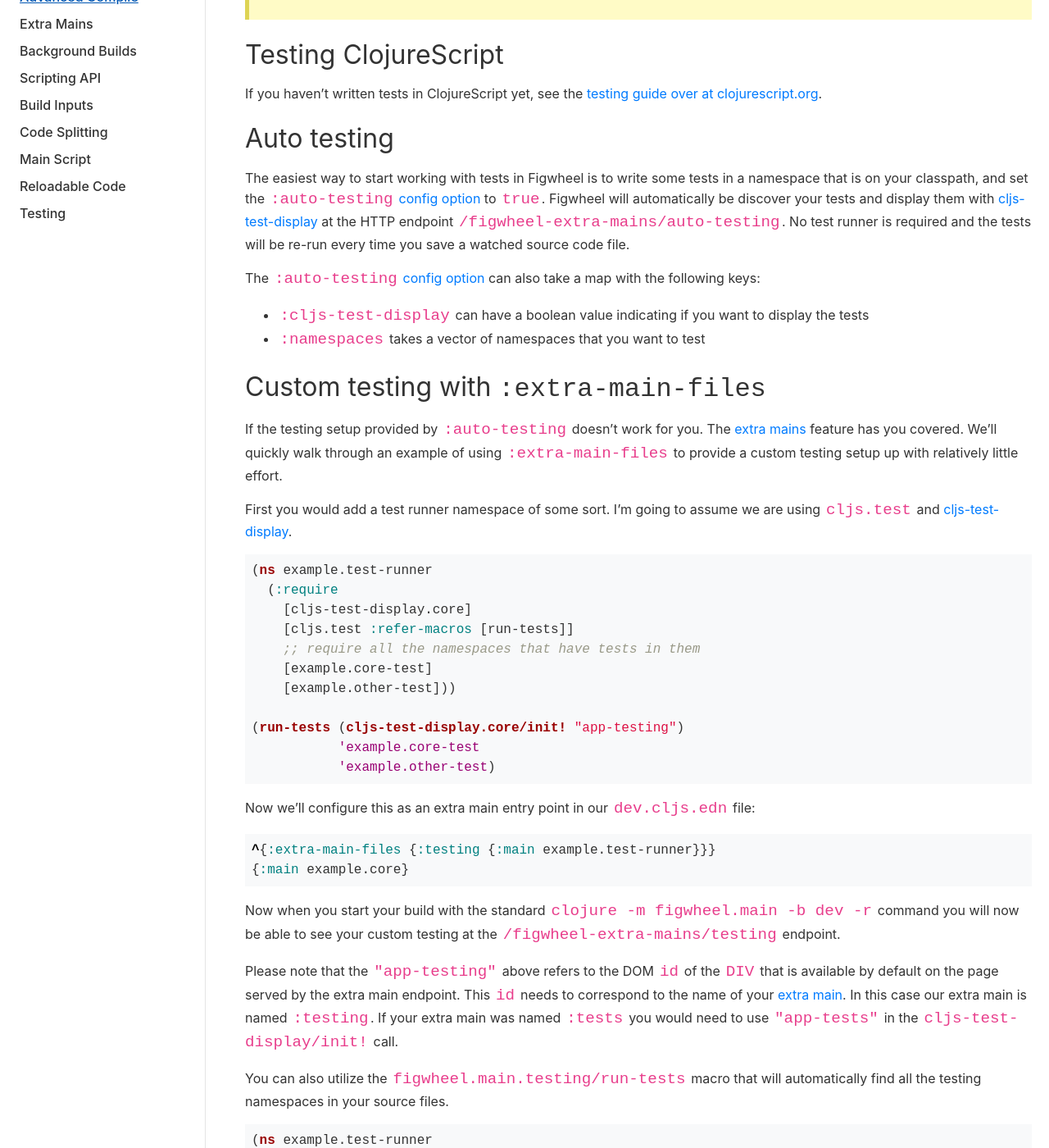
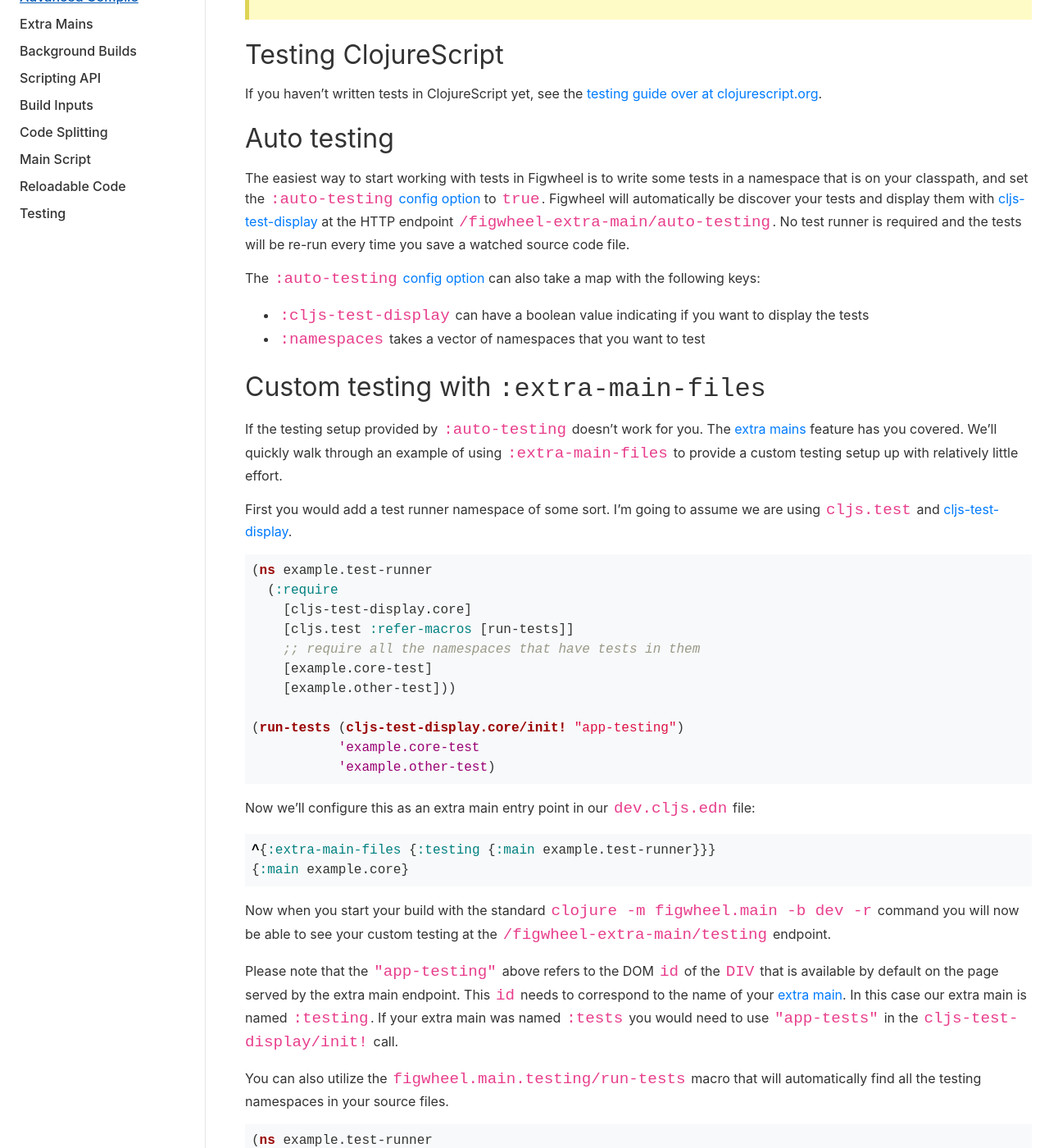
Before and after one commit to bhauman/figwheel-main, a Jekyll site: the page built from docs/docs/testing.md, in a window 1280 px wide and 1400 px high, scrolled down 509 px. Shown: the whole window at 82% size. Built offline with Jekyll 4.4.1, drawn with Linux system fonts in a browser that asks for light colours.

Commit message:
fix type in doc

```diff
--- a/docs/docs/testing.md
+++ b/docs/docs/testing.md
@@ -30,7 +30,7 @@ some tests in a namespace that is on your classpath, and set the
 [`:auto-testing` config option][auto-testing] to `true`. Figwheel will
 automatically be discover your tests and display them with
 [cljs-test-display][cljs-test-display] at the HTTP endpoint
-`/figwheel-extra-mains/auto-testing`. No test runner is required and
+`/figwheel-extra-main/auto-testing`. No test runner is required and
 the tests will be re-run every time you save a watched source code
 file.
 
@@ -75,7 +75,7 @@ Now we'll configure this as an extra main entry point in our `dev.cljs.edn` file
 
 Now when you start your build with the standard `clojure -m
 figwheel.main -b dev -r` command you will now be able to see your
-custom testing at the `/figwheel-extra-mains/testing` endpoint.
+custom testing at the `/figwheel-extra-main/testing` endpoint.
 
 Please note that the `"app-testing"` above refers to the DOM `id` of
 the `DIV` that is available by default on the page served by the extra
```
Also changed, not shown: docs/docs/extra_mains.md (+2 -2 lines).
